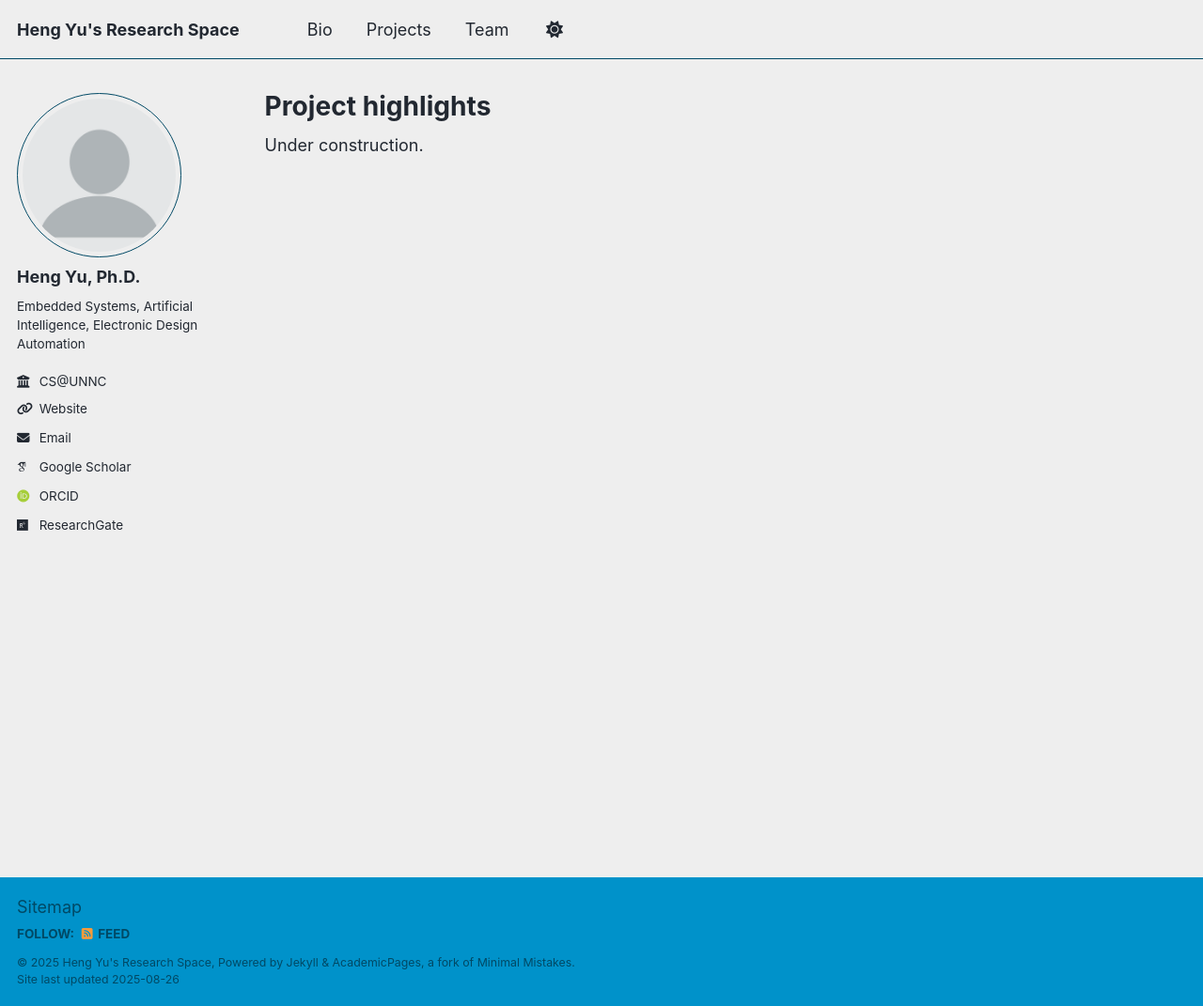
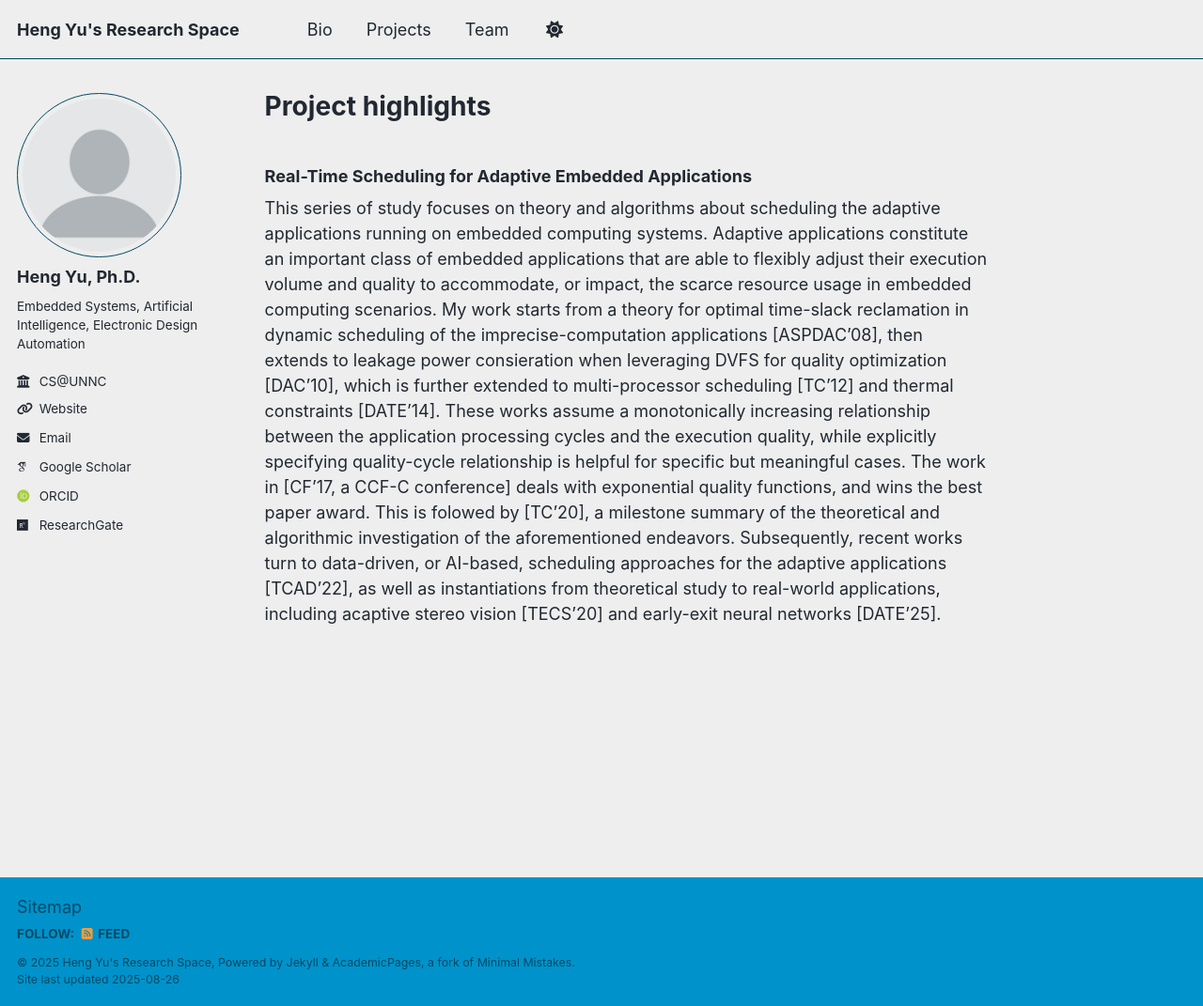
Before and after one commit to eleyuheng/eleyuheng.github.io, a Jekyll site: the page built from _pages/projects.md, in a window 1280 px wide and 1071 px high. Shown: the whole window at 94% size. Built offline with Jekyll 4.4.1, drawn with Linux system fonts in a browser that asks for light colours; some web fonts are replaced; a script that is not in the unit is left out.

Commit message:
Update projects.md

```diff
--- a/_pages/projects.md
+++ b/_pages/projects.md
@@ -5,4 +5,5 @@ author_profile: true
 ---
 
 
-Under construction.
+### Real-Time Scheduling for Adaptive Embedded Applications
+This series of study focuses on theory and algorithms about scheduling the adaptive applications running on embedded computing systems. Adaptive applications constitute an important class of embedded applications that are able to flexibly adjust their execution volume and quality to accommodate, or impact, the scarce resource usage in embedded computing scenarios. My work starts from a theory for optimal time-slack reclamation in dynamic scheduling of the imprecise-computation applications [ASPDAC'08], then extends to leakage power consieration when leveraging DVFS for quality optimization [DAC'10], which is further extended to multi-processor scheduling [TC'12] and thermal constraints [DATE'14]. These works assume a monotonically increasing relationship between the application processing cycles and the execution quality, while explicitly specifying quality-cycle relationship is helpful for specific but meaningful cases. The work in [CF'17, a CCF-C conference] deals with exponential quality functions, and wins the best paper award. This is folowed by [TC'20], a milestone summary of the theoretical and algorithmic investigation of the aforementioned endeavors. Subsequently, recent works turn to data-driven, or AI-based, scheduling approaches for the adaptive applications [TCAD'22], as well as instantiations from theoretical study to real-world applications, including acaptive stereo vision [TECS'20] and early-exit neural networks [DATE'25].
```
